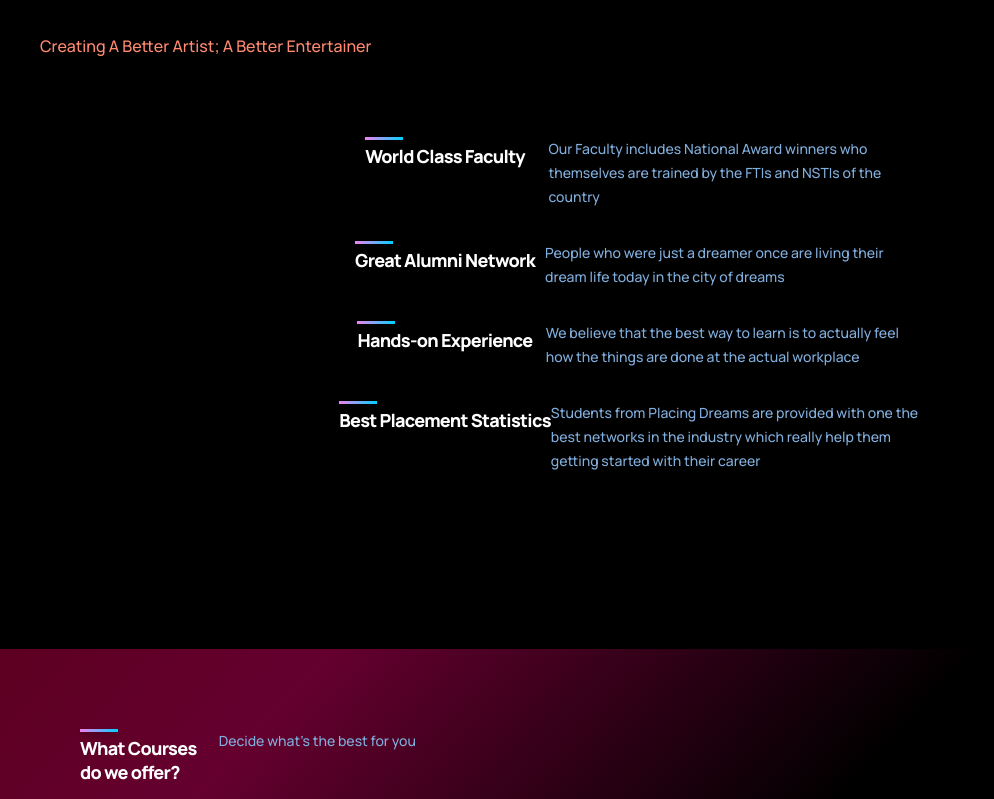
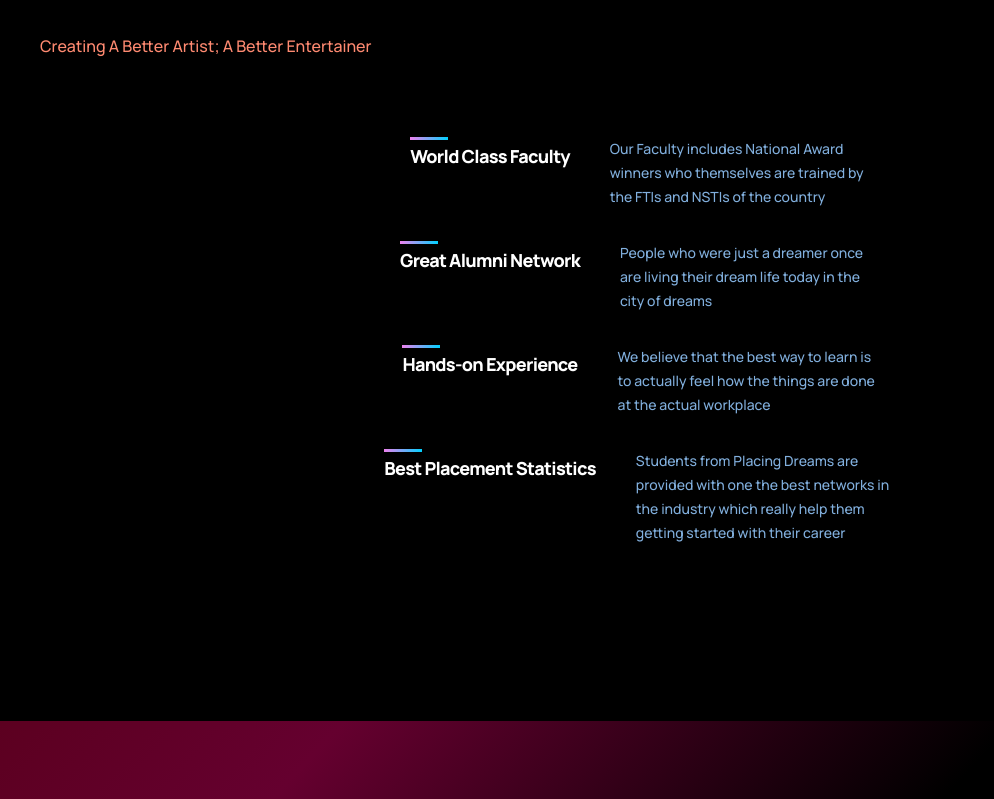
Before and after one commit to blackdevillegecy/placingdreams, a Next.js app: page / in a window 1280 px wide. Shown: the part 3041-3840 px from the top of the page, without its empty margins (0-994 px from the left). Built offline with nearby package versions, Linux system fonts and the light colour scheme.

Commit message:
pd updated

```diff
--- a/components/Courses/Courses.module.css
+++ b/components/Courses/Courses.module.css
@@ -69,7 +69,7 @@
     display: flex;
     flex-wrap: wrap;
     flex-direction: row;
-
+    /* border: 1px solid red; */
     margin-top: 2rem;
 }
 .gradient__text {
--- a/components/Features/Feature/Feature.module.css
+++ b/components/Features/Feature/Feature.module.css
@@ -13,6 +13,7 @@
     flex: 1;
     /* max-width: 180px; */
     /* border: 1px solid red; */
+    margin-right: 5vh;
     width: fit-content;
 }
 
@@ -45,7 +46,7 @@
 
 .gpt3__features_container_feature_text {
     flex: 2;
-    max-width: 390px;
+    max-width: 260px;
     display: flex;
 }
 
@@ -54,6 +55,8 @@
     font-weight: 500;
     font-size: 14px;
     line-height: 24px;
+    /* border: 1px solid red; */
+    align-self: flex-end;
     color: var(--color-text);
 }
 
--- a/components/Features/Features.module.css
+++ b/components/Features/Features.module.css
@@ -44,7 +44,7 @@
 }
 
 .gpt3__features_container {
-    flex: 50%;
+    flex: 80%;
     display: flex;
     justify-content: flex-start;
     align-items: center;
```
